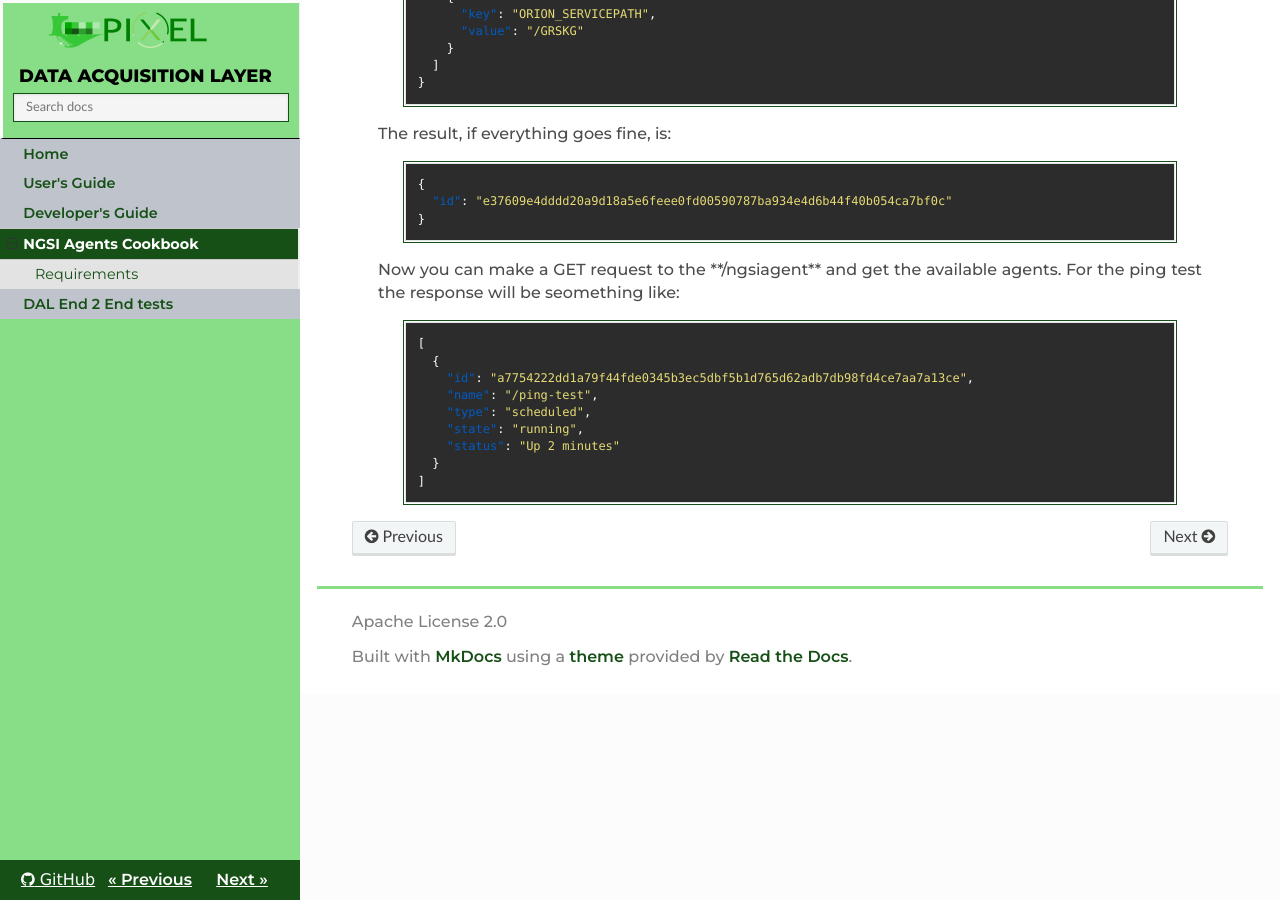
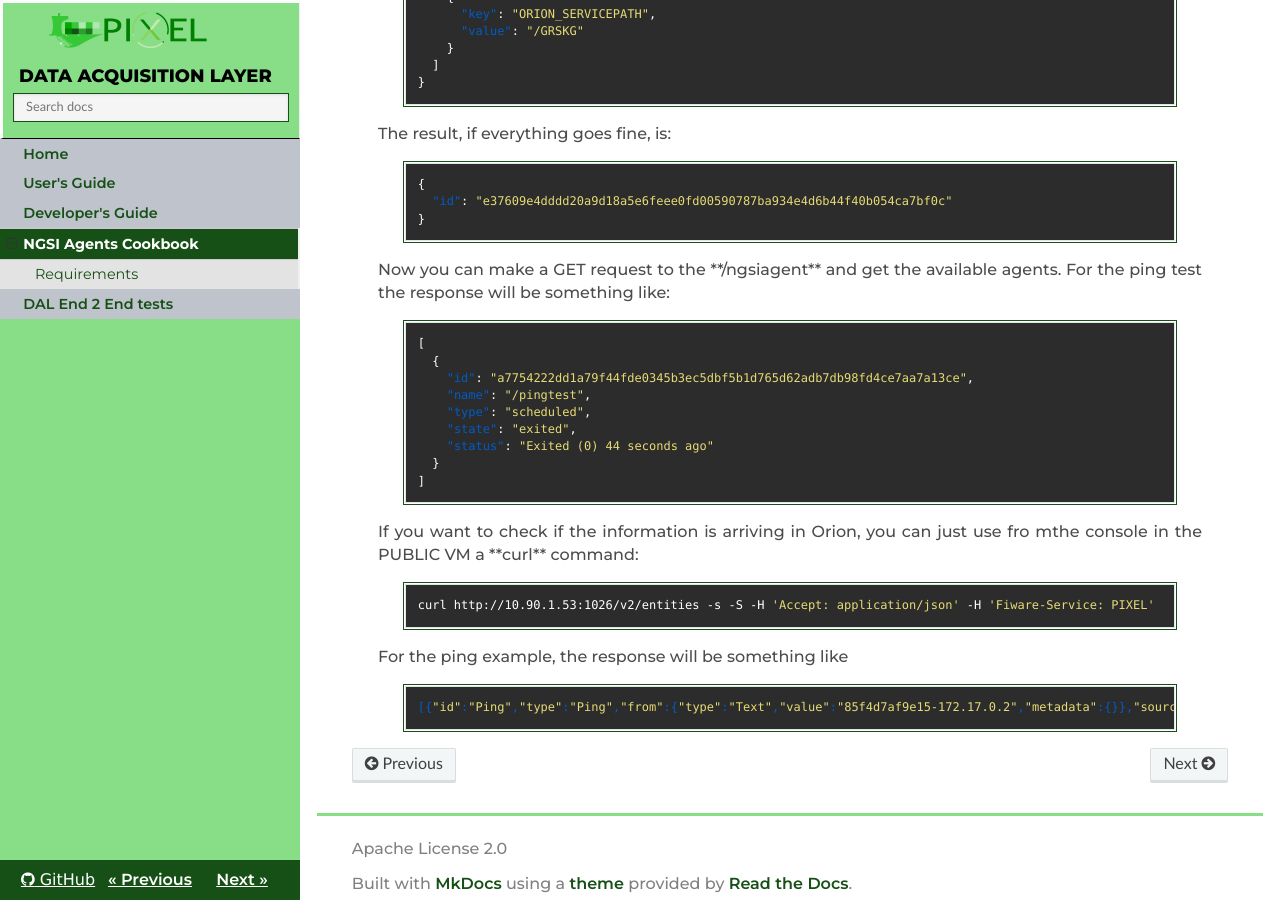
Before and after one commit to isabella232/docs-hub-dal, an MkDocs documentation site: the page built from docs/ngsiagent_cookbook.md, in a window 1280 px wide and 900 px high, scrolled down 6364 px. Built offline with MkDocs 1.6.1, drawn with Linux system fonts in a browser that asks for light colours; nearby versions of some CDN libraries; old or Windows-style settings are respelled for this version of MkDocs.

Commit message:
Update ngsiagent_cookbook.md

````diff
--- a/docs/ngsiagent_cookbook.md
+++ b/docs/ngsiagent_cookbook.md
@@ -389,17 +389,27 @@ The result, if everything goes fine, is:
 }
 ```
 
-Now you can make a GET request to the **/ngsiagent** and get the available agents. For the ping test the response will be seomething like:
+Now you can make a GET request to the **/ngsiagent** and get the available agents. For the ping test the response will be something like:
 ```
 [
   {
     "id": "a7754222dd1a79f44fde0345b3ec5dbf5b1d765d62adb7db98fd4ce7aa7a13ce",
-    "name": "/ping-test",
+    "name": "/pingtest",
     "type": "scheduled",
-    "state": "running",
-    "status": "Up 2 minutes"
+    "state": "exited",
+    "status": "Exited (0) 44 seconds ago"
   }
 ]
 ```
+If you want to check if the information is arriving in Orion, you can just use fro mthe console in the PUBLIC VM a **curl** command:
+
+```
+curl http://10.90.1.53:1026/v2/entities -s -S -H 'Accept: application/json' -H 'Fiware-Service: PIXEL'
+```
+For the ping example, the response will be something like
+
+```
+[{"id":"Ping","type":"Ping","from":{"type":"Text","value":"85f4d7af9e15-172.17.0.2","metadata":{}},"source":{"type":"Text","value":"urn:pixel:DataSource:Ping","metadata":{}},"when":{"type":"Text","value":"2021-01-12T11:01:44+02:00","metadata":{}}}]
+```
 
 </div>
````
